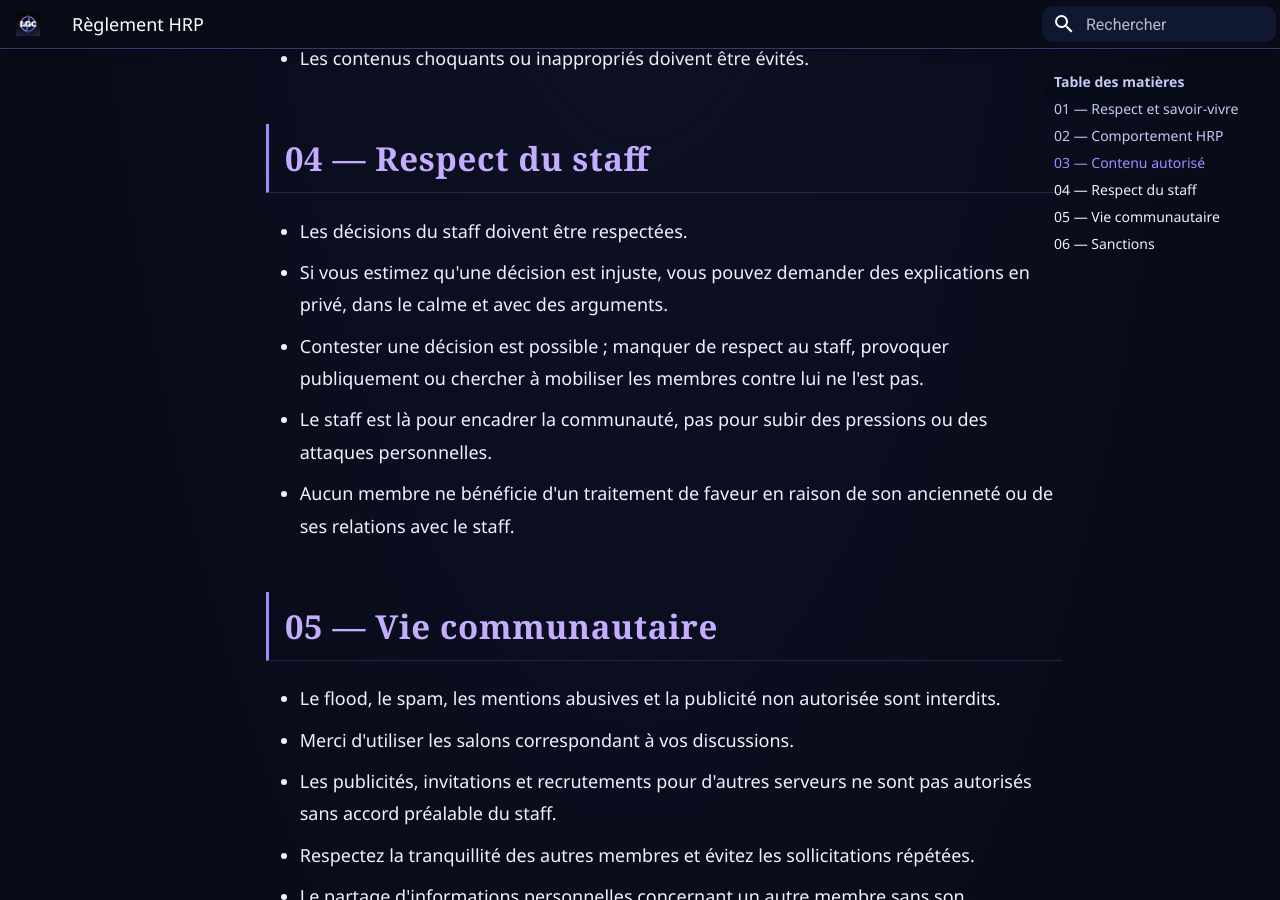
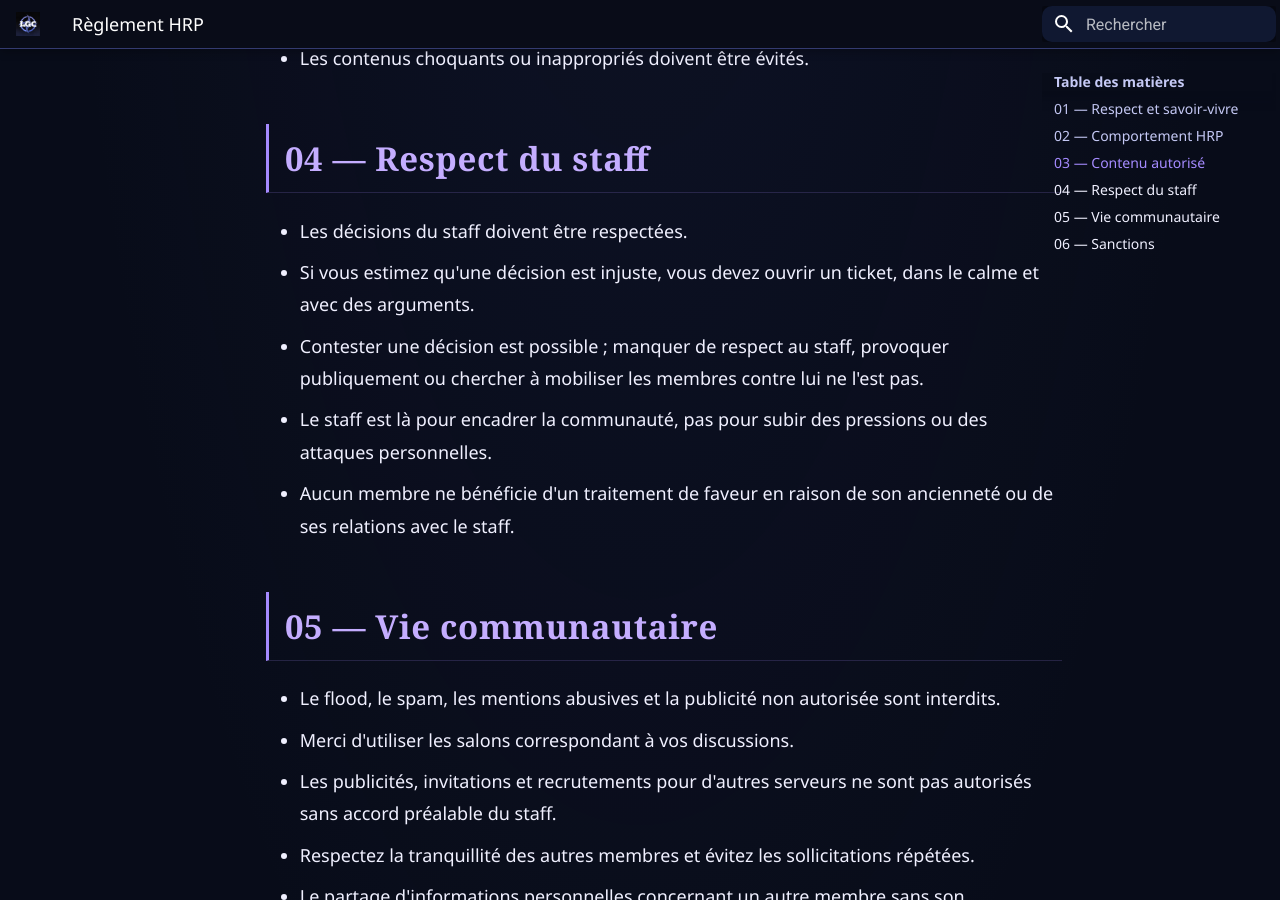
Before and after one commit to Foetic/naruto-legacy-wiki, an MkDocs documentation site: the page built from docs/reglement/regles-hrp.md, in a window 1280 px wide and 900 px high, scrolled down 1726 px. Built offline with MkDocs 1.6.1 and Material for MkDocs 9.7.7, drawn with Linux system fonts in a browser that asks for light colours.

Commit message:
Update regles-hrp.md

```diff
--- a/docs/reglement/regles-hrp.md
+++ b/docs/reglement/regles-hrp.md
@@ -35,7 +35,7 @@ Afin de garantir une expérience agréable à tous, quelques règles de vie en c
 ## 04 — Respect du staff
 
 - Les décisions du staff doivent être respectées.
-- Si vous estimez qu'une décision est injuste, vous pouvez demander des explications en privé, dans le calme et avec des arguments.
+- Si vous estimez qu'une décision est injuste, vous devez ouvrir un ticket, dans le calme et avec des arguments.
 - Contester une décision est possible ; manquer de respect au staff, provoquer publiquement ou chercher à mobiliser les membres contre lui ne l'est pas.
 - Le staff est là pour encadrer la communauté, pas pour subir des pressions ou des attaques personnelles.
 - Aucun membre ne bénéficie d'un traitement de faveur en raison de son ancienneté ou de ses relations avec le staff.
```
